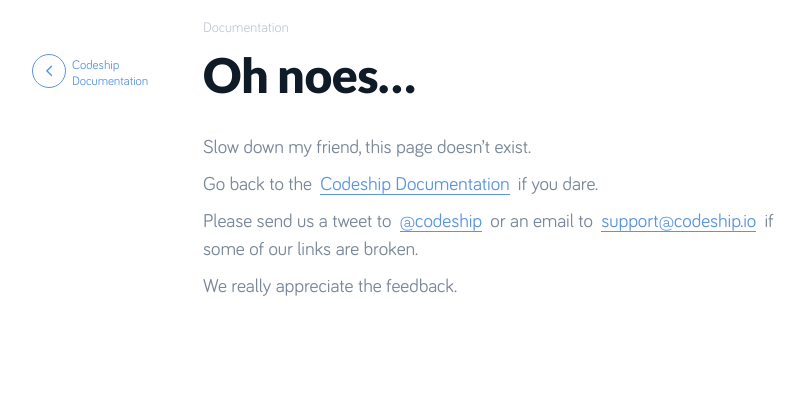
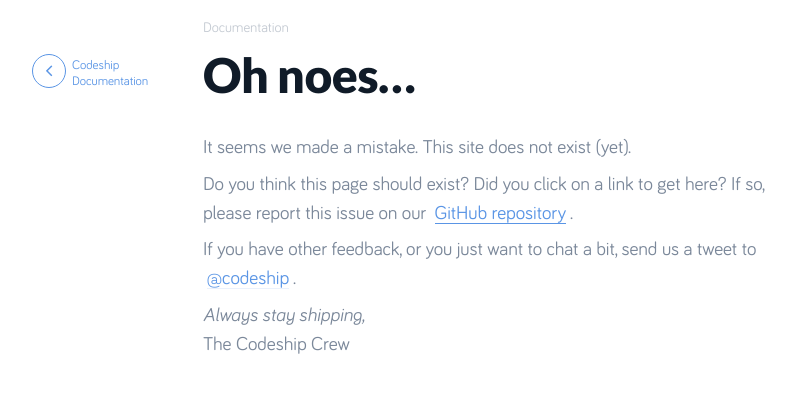
Before and after one commit to up1/documentation, a Jekyll site: the page built from 404.md, in a window 1280 px wide and 900 px high, cut to the strip 398-791 px from the top of the window. Shown: the whole strip, without its empty margins (133-937 px from the left). Built offline with Jekyll 4.4.1, drawn with Linux system fonts in a browser that asks for light colours; nearby versions of some CDN libraries; a script that is not in the unit is left out; comment, search, counter and statistics services are not loaded.

Commit message:
Reword the 404 error page

```diff
--- a/404.md
+++ b/404.md
@@ -2,11 +2,14 @@
 title: Oh noes&hellip;
 layout: page
 ---
+It seems we made a mistake. This site does not exist (yet).
 
-Slow down my friend, this page doesn't exist.
+Do you think this page should exist? Did you click on a link to get here? If so,
+please report this issue on our [GitHub repository](https://github.com/codeship/documentation/issues/new).
 
-Go back to the [Codeship Documentation]({{ site.baseurl }}/) if you dare.
+If you have other feedback, or you just want to chat a bit, send us a tweet to
+[@codeship](https://twitter.com/codeship).
 
-Please send us a tweet to [@codeship](https://twitter.com/codeship) or an email to [support@codeship.io](mailto:support@codeship.io) if some of our links are broken.
 
-We really appreciate the feedback.
+*Always stay shipping,*<br />
+The Codeship Crew
```
